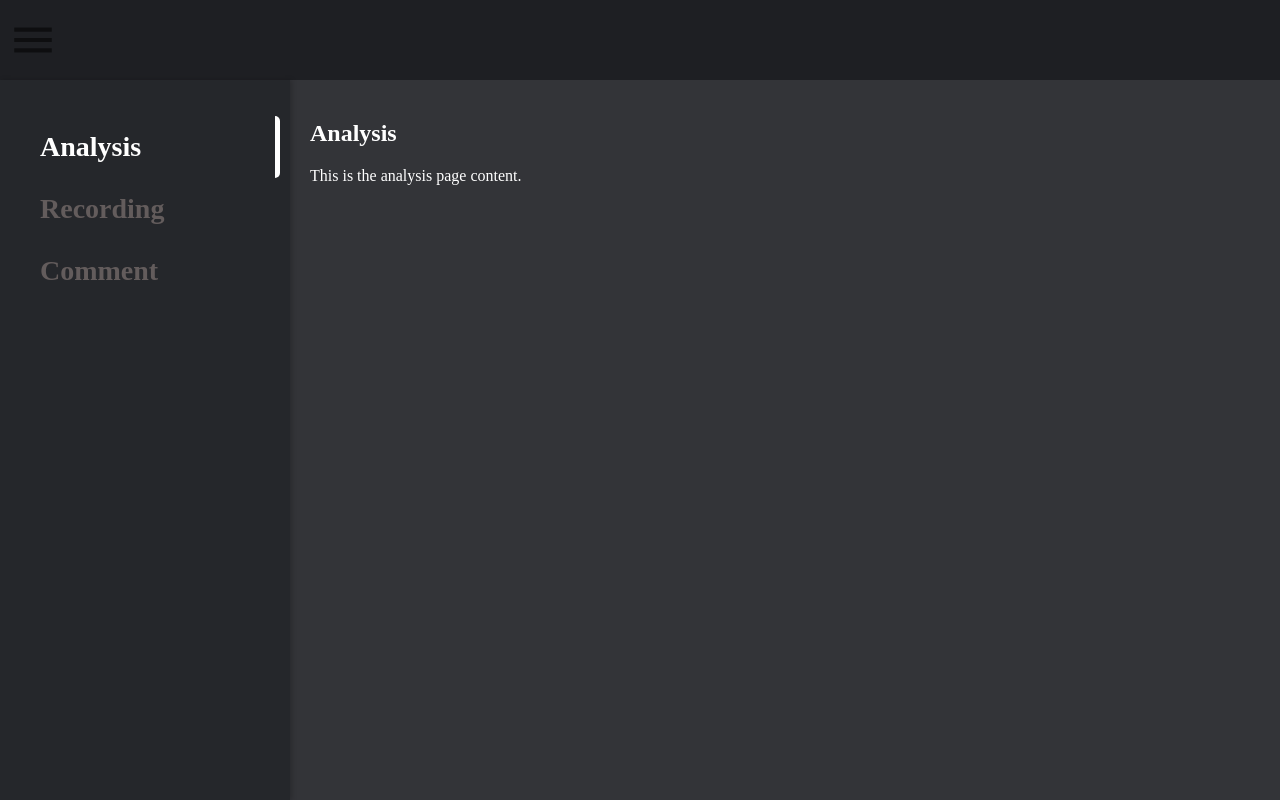
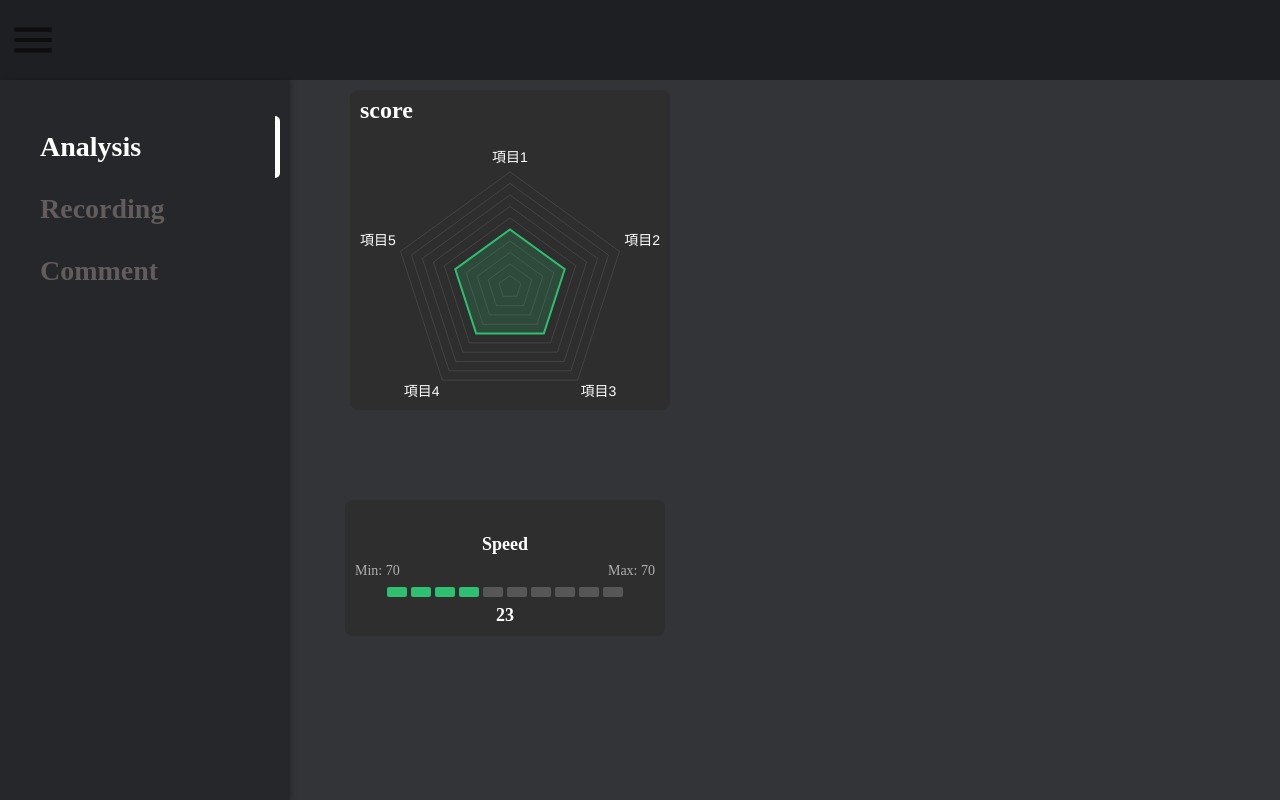
Before and after one commit to ko-tarou/PresentsAI-Main, a Next.js app: page /AnalysisPage in a window 1280 px wide. Built offline with nearby package versions, Linux system fonts and the light colour scheme.

Commit message:
一時保存

```diff
--- a/package.json
+++ b/package.json
@@ -13,9 +13,11 @@
     "@emotion/styled": "^11.14.0",
     "@mui/icons-material": "^6.3.0",
     "@mui/material": "^6.3.0",
+    "chart.js": "^4.4.7",
     "mini-css-extract-plugin": "^2.9.2",
-    "next": "15.1.0",
+    "next": "^15.1.0",
     "react": "^19.0.0",
+    "react-chartjs-2": "^5.3.0",
     "react-dom": "^19.0.0",
     "sass": "^1.83.0"
   },
--- a/src/pages/AnalysisPage/index.js
+++ b/src/pages/AnalysisPage/index.js
@@ -1,17 +1,103 @@
 import { useState } from "react";
+import { Radar } from "react-chartjs-2";
+import {
+    Chart as ChartJS,
+    RadialLinearScale,
+    PointElement,
+    LineElement,
+    Filler,
+    Tooltip,
+} from "chart.js";
 import HeaderPage from "../HeaderPage/index.js";
 import styles from "../../styles/AnalysisPage/AnalysisPage.module.scss";
 
+ChartJS.register(RadialLinearScale, PointElement, LineElement, Filler, Tooltip);
+
 export default function AnalysisPage() {
     const [activeTab, setActiveTab] = useState("analysis");
+
+    const renderRadarChart = () => {
+        const radarData = {
+            labels: ["項目1", "項目2", "項目3", "項目4", "項目5"],
+            datasets: [
+                {
+                    data: [100, 100, 100, 100, 100],
+                    backgroundColor: "rgba(47, 191, 113, 0.2)", // 内側の色
+                    borderColor: "rgba(47, 191, 113, 1)", // 外側の枠線の色
+                    borderWidth: 2,
+                    pointRadius: 0, // ポイント非表示
+                },
+            ],
+        };
+
+        const radarOptions = {
+            plugins: {
+                legend: {
+                    display: false, // ラベル非表示
+                },
+            },
+            scales: {
+                r: {
+                    angleLines: {
+                        display: false,
+                    },
+                    ticks: {
+                        display: false,
+                        max: 30, // 最大値を30にしてグリッドを小さく
+                    },
+                    grid: {
+                        color: "rgba(255, 255, 255, 0.1)", // グリッド線の色
+                    },
+                    pointLabels: {
+                        color: "#FFFFFF", // 項目ラベルの色
+                        font: {
+                            size: 14,
+                        },
+                    },
+                },
+            },
+        };
+
+        return (
+            <div className={styles.scoreContainer}>
+                <h3 className={styles.scoreTitle}>score</h3>
+                <Radar
+                    data={radarData}
+                    options={radarOptions}
+                    className={styles.chartCanvas}
+                />
+            </div>
+        );
+    };
+
+    const renderSpeedUI = () => {
+        return (
+            <div className={styles.speedContainer}>
+                <h4 className={styles.speedTitle}>Speed</h4>
+                <div className={styles.speedLimits}>
+                    <span>Min: 70</span>
+                    <span>Max: 70</span>
+                </div>
+                <div className={styles.speedBarWrapper}>
+                    {[...Array(4)].map((_, i) => (
+                        <div key={i} className={styles.speedBarActive}></div>
+                    ))}
+                    {[...Array(6)].map((_, i) => (
+                        <div key={i} className={styles.speedBarInactive}></div>
+                    ))}
+                </div>
+                <div className={styles.speedValue}>23</div>
+            </div>
+        );
+    };
 
     const renderContent = () => {
         switch (activeTab) {
             case "analysis":
                 return (
                     <div className={styles.tabContent}>
-						<h2>Analysis</h2>
-						<p>This is the analysis page content.</p>
+                        {renderRadarChart()}
+                        {renderSpeedUI()} {/* レーダーチャートの外に配置 */}
                     </div>
                 );
             case "recording":
--- a/src/styles/AnalysisPage/AnalysisPage.module.scss
+++ b/src/styles/AnalysisPage/AnalysisPage.module.scss
@@ -27,10 +27,10 @@
             padding: 15px 20px;
             cursor: pointer;
             border-radius: 5px;
-            color:$button-color-dark;
+            color: $button-color-dark;
             font-weight: bold;
             font-size: 28px;
-            position:relative;
+            position: relative;
         }
     }
 }
@@ -40,11 +40,11 @@
     position: relative;
 
     &::after {
-        content:"";
-        position:absolute;
+        content: "";
+        position: absolute;
         right: -10px;
-        top:0;
-        height:100%;
+        top: 0;
+        height: 100%;
         width: 5px;
         background-color: #fff;
         border-radius: 0 5px 5px 0;
@@ -64,3 +64,87 @@
         line-height: 1.6;
     }
 }
+
+.scoreContainer {
+    width: 300px; /* チャート全体の幅を大きく */
+    height: 300px; /* チャート全体の高さを大きく */
+    background-color: #2e2e2e;
+    border-radius: 8px;
+    display: flex;
+    flex-direction: column;
+    align-items: center;
+    justify-content: center;
+    padding: 10px;
+    position: absolute;
+    top: 90px;
+    left: 350px;
+    z-index: 10;
+}
+.scoreTitle {
+    color: #ffffff; /* タイトルの文字色 */
+    font-size: 24px; /* フォントサイズを大きく */
+    margin-bottom: 3px; /* タイトルとチャート間の余白を調整 */
+    text-align: left; /* 左寄せ */
+    width: 100%; /* 横幅を100%にして親要素に合わせる */
+}
+
+.chartCanvas {
+    max-width: 100%;
+    width: 100%; /* 親のサイズに合わせる */
+    height: 100%; /* 親のサイズに合わせる */;
+}
+
+.speedContainer {
+    margin-top: 400px; /* レーダーチャートとの間に余白を追加 */
+    padding: 10px;
+    background-color: #2e2e2e; /* 背景色 */
+    border-radius: 8px;
+    display: flex;
+    flex-direction: column;
+    align-items: center;
+    justify-content: center;
+    width: 300px;
+    position: relative; /* 必要に応じて外側のスタイルに調整 */
+    margin-left: 35px;
+}
+
+.speedTitle {
+    font-size: 18px;
+    color: #ffffff; /* タイトルの色 */
+    margin-bottom: 8px;
+}
+
+.speedLimits {
+    width: 100%;
+    display: flex;
+    justify-content: space-between;
+    font-size: 14px;
+    color: #b0b0b0; /* 薄い文字色 */
+    margin-bottom: 8px;
+}
+
+.speedBarWrapper {
+    display: flex;
+    gap: 4px; /* バー間の余白 */
+    margin-bottom: 8px;
+}
+
+.speedBarActive {
+    width: 20px;
+    height: 10px;
+    background-color: #2fbf71; /* アクティブバーの色 */
+    border-radius: 2px;
+}
+
+.speedBarInactive {
+    width: 20px;
+    height: 10px;
+    background-color: rgba(255, 255, 255, 0.2); /* 非アクティブバーの色 */
+    border-radius: 2px;
+}
+
+.speedValue {
+    font-size: 18px;
+    color: #ffffff; /* 数値の色 */
+    font-weight: bold;
+}
```
Also changed, not shown: 1 other file (tests, documents, lock files or other folders). Lines whose indentation alone changed are shown as unchanged.
